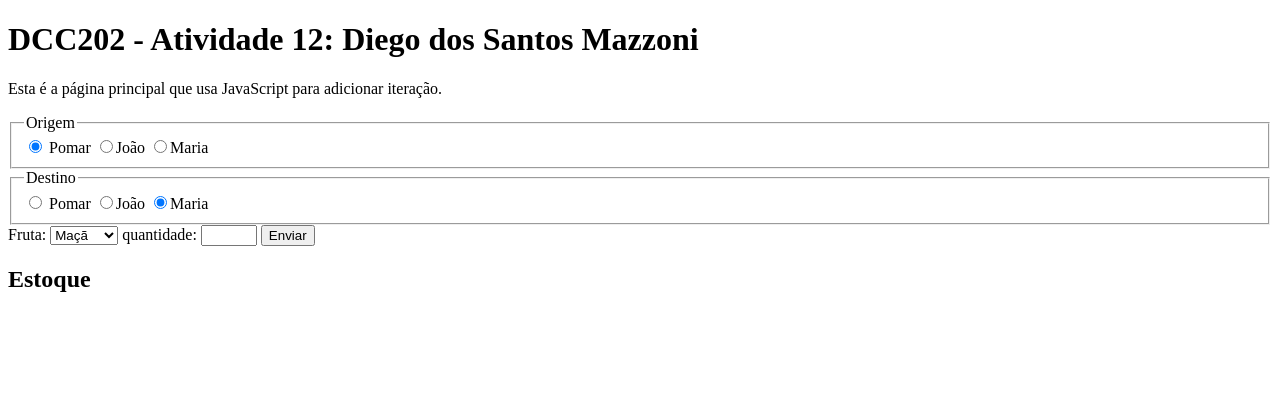
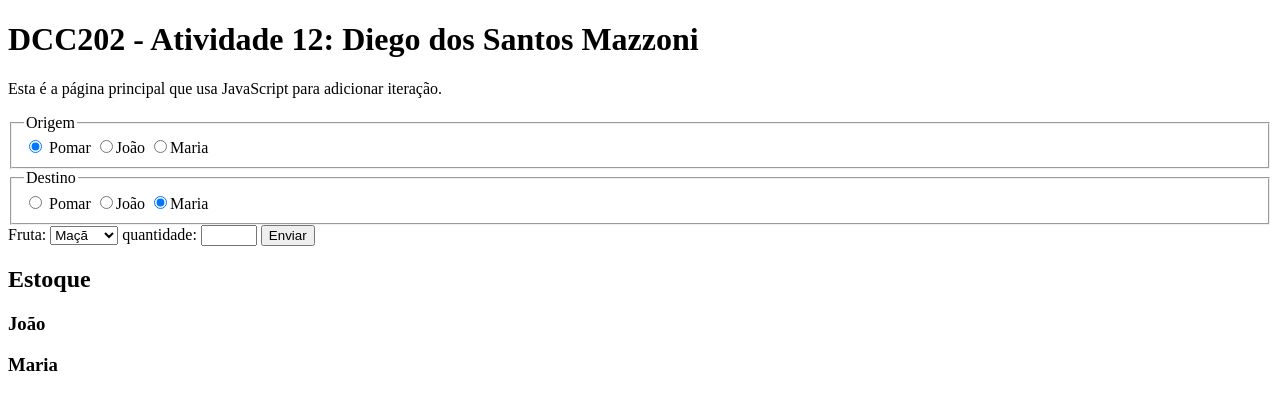
Before and after one commit to ufjf-dcc202/ufjf-dcc202-2023-3-a-atv12-DiegoSMazzoni, a website: page index.html in a window 1280 px wide. Drawn offline with Linux system fonts and the light colour scheme.

Commit message:
titulo da lista

```diff
--- a/index.html
+++ b/index.html
@@ -51,7 +51,9 @@
         </section>
         <section>
             <h2>Estoque</h2>
+            <h3>João</h3>
             <ol id="olJoao"></ol>
+            <h3>Maria</h3>
             <ol id="olMaria"></ol>
         </section>
     </main>
```
